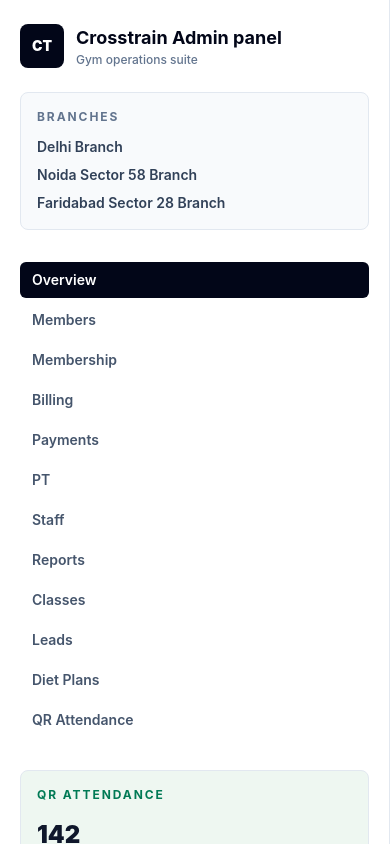
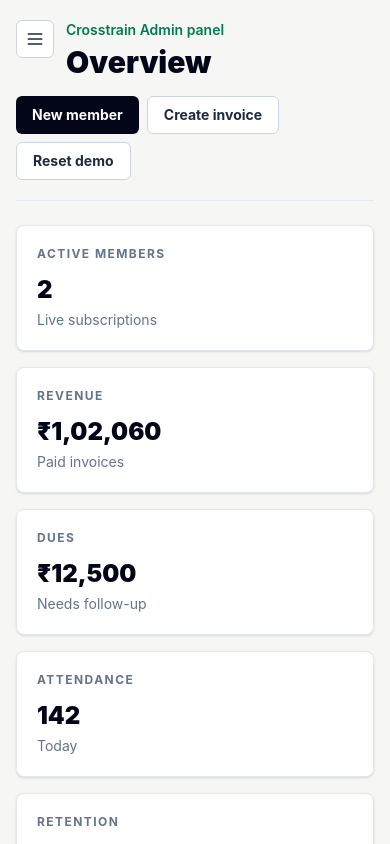
Before and after one commit to sahilkashyap64/gym-management, a Next.js app: page / in a window 390 px wide. Shown: the top 844 px of the page. Built offline with nearby package versions, Linux system fonts and the light colour scheme.

Commit message:
sidebar in mobile

```diff
--- a/app/admin-panel.tsx
+++ b/app/admin-panel.tsx
@@ -240,6 +240,7 @@ export default function AdminPanel({
   const [toast, setToast] = useState<Toast | null>(null);
   const [activeModal, setActiveModal] = useState<ActiveModal>(null);
   const [confirmDialog, setConfirmDialog] = useState<ConfirmDialog | null>(null);
+  const [sidebarOpen, setSidebarOpen] = useState(false);
   const toastId = useRef(0);
 
   const [memberForm, setMemberForm] = useState({
@@ -1739,9 +1740,35 @@ export default function AdminPanel({
         </Modal>
       ) : null}
 
+      {/* Mobile sidebar backdrop */}
+      {sidebarOpen ? (
+        <div className="fixed inset-0 z-40 bg-slate-950/50 lg:hidden" onClick={() => setSidebarOpen(false)} />
+      ) : null}
+
       <div className="grid min-h-screen lg:grid-cols-[280px_1fr]">
-        <aside className="border-r border-slate-200 bg-white px-5 py-6">
-          <Link className="flex items-center gap-3" href="/">
+        {/* Sidebar */}
+        <aside className={`fixed inset-y-0 left-0 z-50 w-72 border-r border-slate-200 bg-white px-5 py-6 transition-transform duration-200 ease-in-out lg:static lg:z-auto lg:block ${sidebarOpen ? "translate-x-0" : "-translate-x-full lg:translate-x-0"}`}>
+          {/* Close button (mobile only) */}
+          <div className="flex items-center justify-between lg:hidden">
+            <Link className="flex items-center gap-3" href="/">
+              <div className="grid size-11 place-items-center rounded-lg bg-slate-950 text-sm font-black text-white">CT</div>
+              <div>
+                <p className="text-lg font-bold">Crosstrain Admin panel</p>
+                <p className="text-xs font-medium text-slate-500">Gym operations suite</p>
+              </div>
+            </Link>
+            <button
+              className="grid size-9 place-items-center rounded-md border border-slate-200 bg-slate-50 text-sm font-black text-slate-700 transition hover:bg-slate-100"
+              onClick={() => setSidebarOpen(false)}
+              type="button"
+              aria-label="Close navigation"
+            >
+              X
+            </button>
+          </div>
+
+          {/* Desktop logo (hidden on mobile) */}
+          <Link className="hidden items-center gap-3 lg:flex" href="/">
             <div className="grid size-11 place-items-center rounded-lg bg-slate-950 text-sm font-black text-white">CT</div>
             <div>
               <p className="text-lg font-bold">Crosstrain Admin panel</p>
@@ -1765,6 +1792,7 @@ export default function AdminPanel({
                 }`}
                 href={route.href}
                 key={route.key}
+                onClick={() => setSidebarOpen(false)}
               >
                 {route.label}
               </Link>
@@ -1775,17 +1803,35 @@ export default function AdminPanel({
             <p className="text-xs font-bold uppercase tracking-[0.16em] text-emerald-700">QR Attendance</p>
             <p className="mt-4 text-2xl font-black text-slate-900">{metrics.attendanceToday}</p>
             <p className="text-xs text-slate-600">Display-only scanner route</p>
-            <Link className="mt-4 inline-flex rounded-md bg-white px-3 py-2 text-xs font-bold text-slate-800 shadow-sm" href="/qr-attendance">
+            <Link
+              className="mt-4 inline-flex rounded-md bg-white px-3 py-2 text-xs font-bold text-slate-800 shadow-sm"
+              href="/qr-attendance"
+              onClick={() => setSidebarOpen(false)}
+            >
               Open QR page
             </Link>
           </section>
         </aside>
 
+        {/* Main content */}
         <section className="px-4 py-5 sm:px-6 lg:px-8">
           <header className="flex flex-col gap-4 border-b border-slate-200 pb-5 xl:flex-row xl:items-center xl:justify-between">
-            <div>
-              <p className="text-sm font-semibold text-emerald-700">Crosstrain Admin panel</p>
-              <h1 className="mt-1 text-3xl font-black tracking-normal sm:text-4xl">{pageTitle}</h1>
+            <div className="flex items-start gap-3">
+              {/* Hamburger toggle (mobile only) */}
+              <button
+                className="grid place-items-center rounded-md border border-slate-300 bg-white p-2 text-slate-800 transition hover:bg-slate-50 lg:hidden"
+                onClick={() => setSidebarOpen(true)}
+                type="button"
+                aria-label="Open navigation"
+              >
+                <svg className="size-5" fill="none" stroke="currentColor" viewBox="0 0 24 24" strokeWidth={2}>
+                  <path strokeLinecap="round" strokeLinejoin="round" d="M4 6h16M4 12h16M4 18h16" />
+                </svg>
+              </button>
+              <div>
+                <p className="text-sm font-semibold text-emerald-700">Crosstrain Admin panel</p>
+                <h1 className="mt-1 text-3xl font-black tracking-normal sm:text-4xl">{pageTitle}</h1>
+              </div>
             </div>
             <div className="flex flex-wrap gap-2">
               <button className="rounded-md bg-slate-950 px-4 py-2 text-sm font-bold text-white" onClick={() => setActiveModal("member")} type="button">
```
